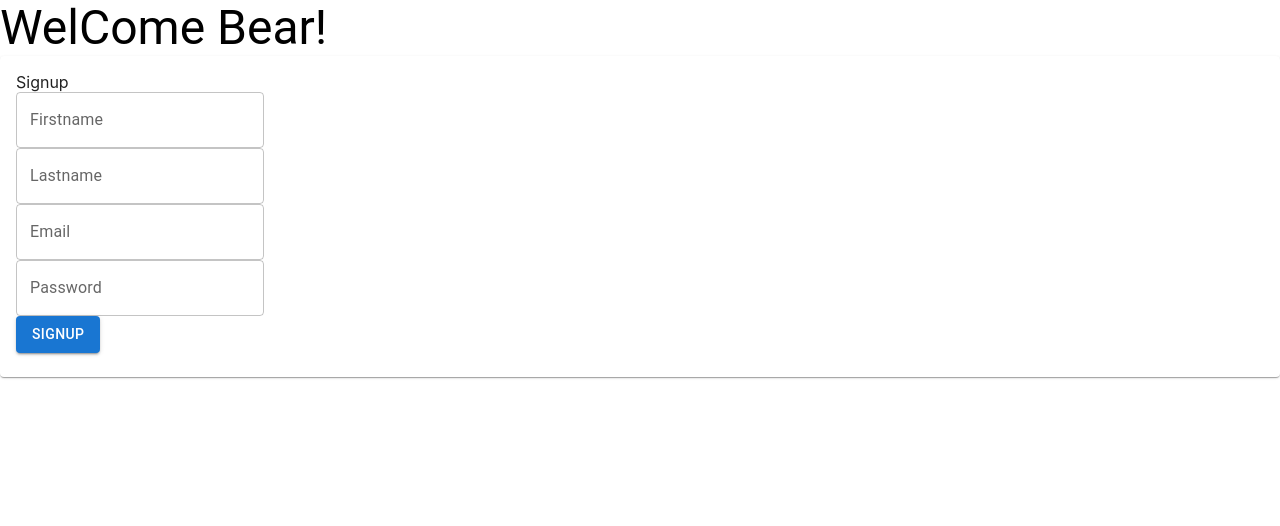
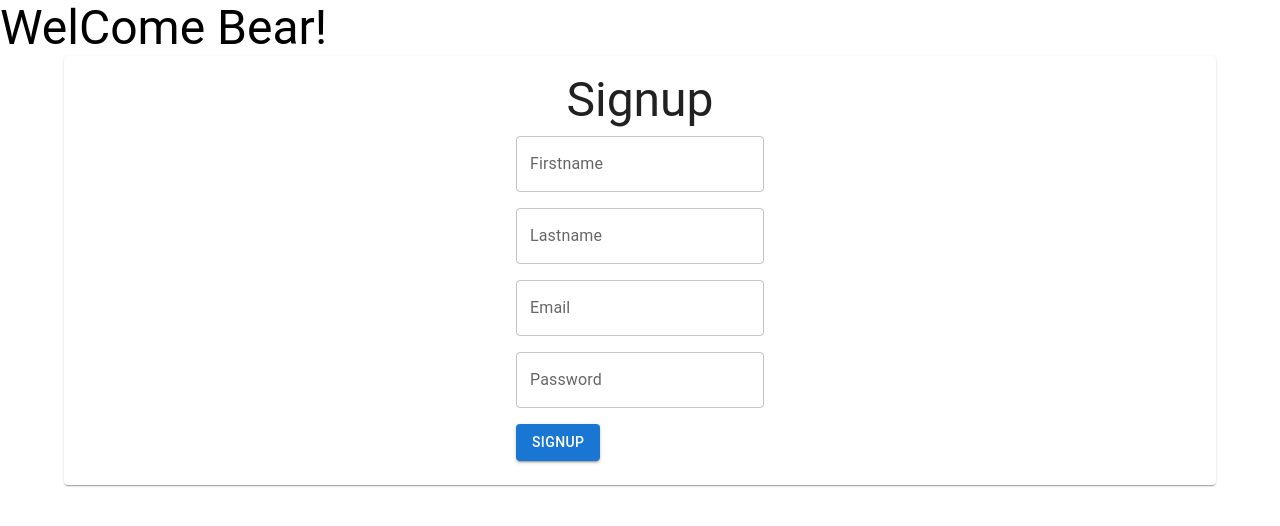
Before and after one commit to Automate-India/eat-bear, a React (Create React App) app in the folder ui/: page / in a window 1280 px wide. Shown: the top 526 px of the page. Built offline with nearby package versions, Linux system fonts and the light colour scheme.

Commit message:
formatted code

```diff
--- a/ui/src/public/pages/Signup/Signup.js
+++ b/ui/src/public/pages/Signup/Signup.js
@@ -5,6 +5,8 @@ import Button from '../../../components/Button/Button';
 import * as Yup from "yup";
 import CardContent from '@mui/material/CardContent';
 import Card from '@mui/material/Card';
+import { Container, Typography, Stack } from '@mui/material';
+
 
 
 export default function Signup() {
@@ -26,11 +28,14 @@ export default function Signup() {
         }
     })
   return (
-    <div>
+    <Container maxWidth="lg">
         <Card sx={{ minWidth: 275 }}>
       <CardContent>
+        <Stack spacing={1}>
+      <Typography variant='h3' textAlign="center">Signup</Typography>
+      <Stack justifyContent="center" direction="row">
       <form onSubmit={formik.handleSubmit}>
-        Signup
+      <Stack spacing={2}>
         <Input  label='Firstname'
                 name="firstname"
                 id="firstname"
@@ -71,10 +76,13 @@ export default function Signup() {
         inputType="outlined"
         />
         <Button type="submit"> Signup</Button>
+        </Stack>
         </form>
+   </Stack>
+   </Stack>
         </CardContent>
     </Card>
 
-    </div>
+    </Container>
   )
 }
```
